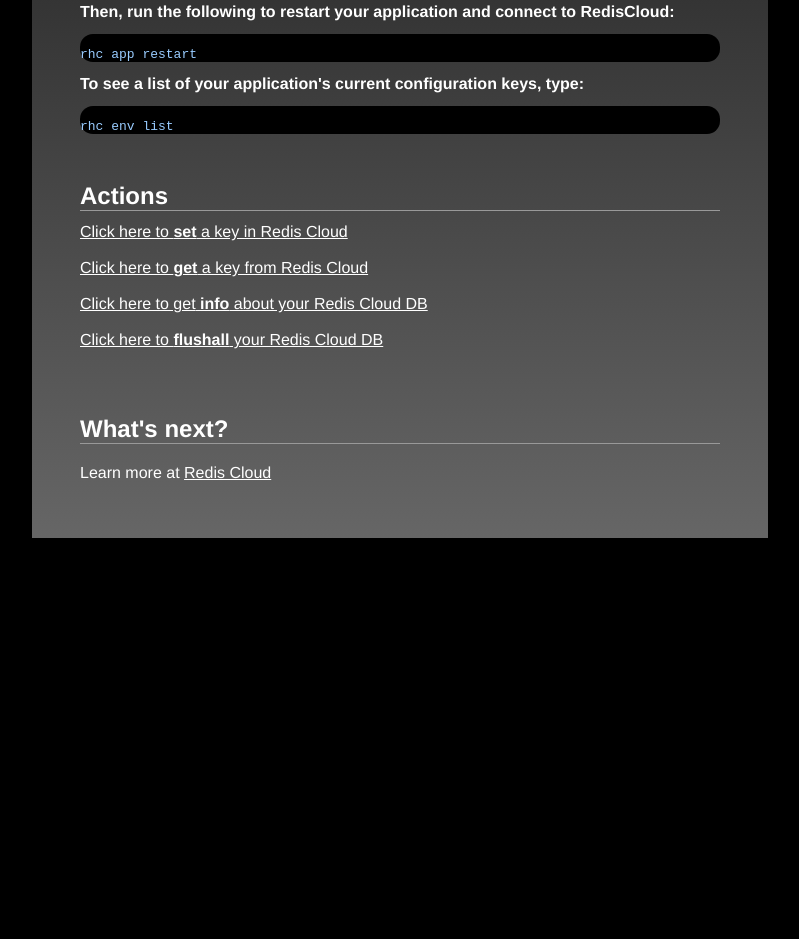
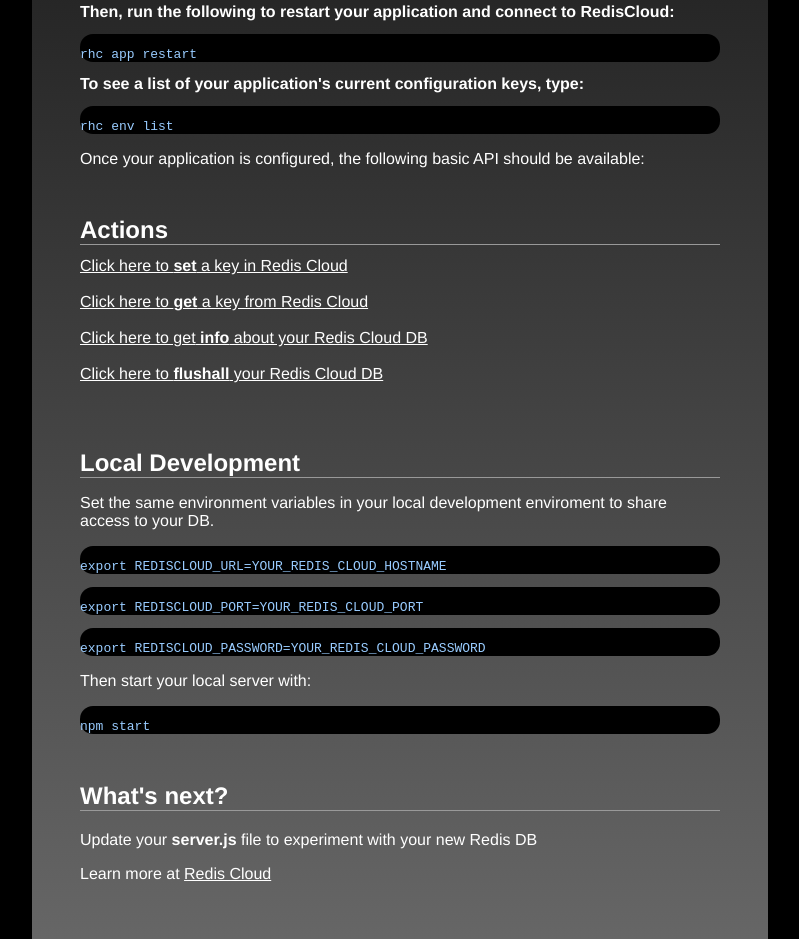
Before and after one commit to ryanj/restify-redisCloud, a website: page index.html in a window 1280 px wide. Shown: the part 567-1506 px from the top of the page, without its empty margins (240-1039 px from the left). Before the commit the page ends 1105 px from the top, so only its background shows below. Drawn offline with Linux system fonts and the light colour scheme.

Commit message:
adding local development usage info to index.html

```diff
--- a/index.html
+++ b/index.html
@@ -40,6 +40,8 @@
   <b>To see a list of your application's current configuration keys, type:</b>
   <pre>rhc env list</pre>
 
+  <p>Once your application is configured, the following basic API should be available:
+
   <h2>Actions</h2>
 
   <a href="/set">Click here to <b>set</b> a key in Redis Cloud</a><br /><br />
@@ -47,14 +49,20 @@
   <a href="/info">Click here to get<b> info</b> about your Redis Cloud DB</a><br /><br />
   <a href="/flush">Click here to <b> flushall</b> your Redis Cloud DB</a><br /><br />
 
+  <h2>Local Development</h2>
+  <p>Set the same environment variables in your local development enviroment to share access to your DB.</p>
+  <pre>export REDISCLOUD_URL=YOUR_REDIS_CLOUD_HOSTNAME</pre>
+  <pre>export REDISCLOUD_PORT=YOUR_REDIS_CLOUD_PORT</pre>
+  <pre>export REDISCLOUD_PASSWORD=YOUR_REDIS_CLOUD_PASSWORD</pre>
+  <p>Then start your local server with:</p>
+  <pre>npm start</pre>
 
   <h2>
     What's next?
   </h2>
   <ul>
-    <li>
-      Learn more at <a href="http://redis-cloud.com" target="_blank">Redis Cloud</a>
-    </li>
+    <li>Update your <b>server.js</b> file to experiment with your new Redis DB</li>
+    <li>Learn more at <a href="http://redis-cloud.com" target="_blank">Redis Cloud</a></li>
   </ul>
   <span id="fossribbon"><a href="https://openshift.redhat.com/app/console/application_types/custom?initial_git_url=https%3A%2F%2Fgithub.com/ryanj/restify-redisCloud.git&cartridges[]=nodejs-0.10&name=rediscloud">Run me on OpenShift</a></span>
 </body>
```
